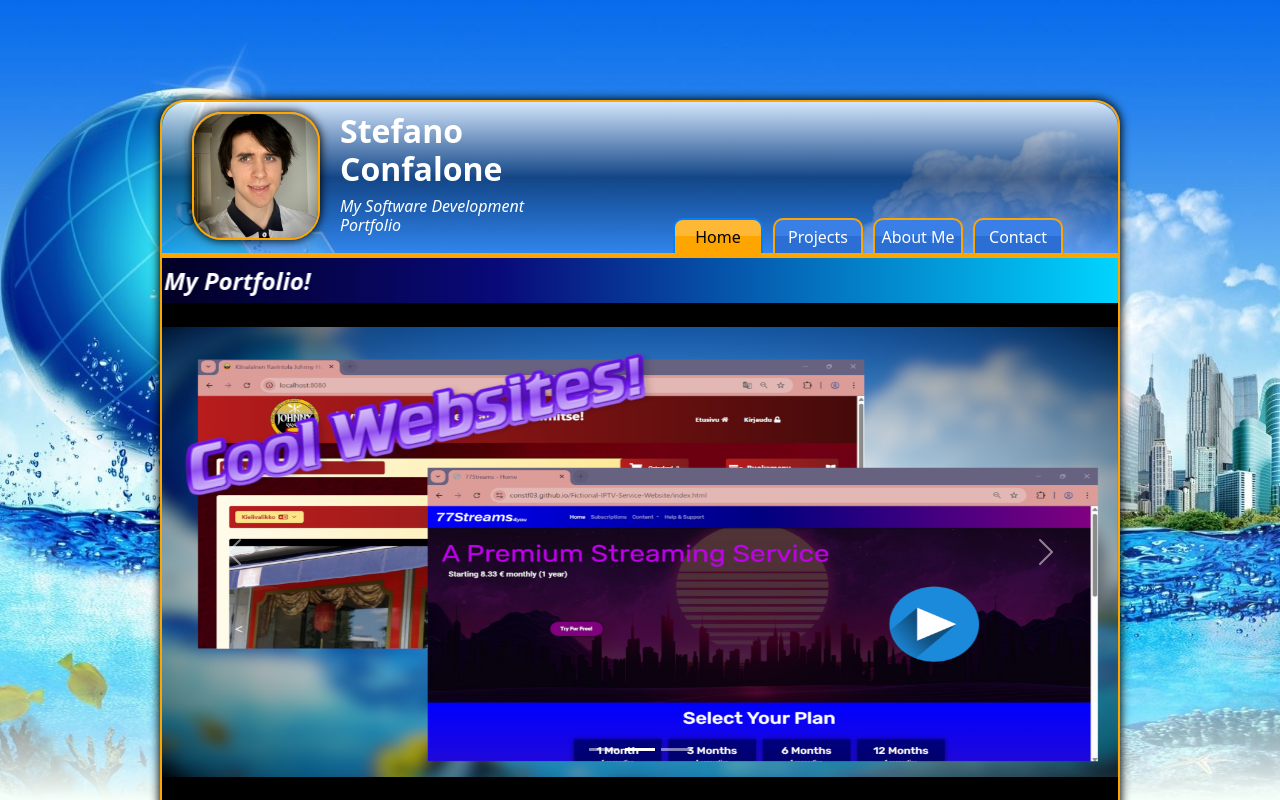
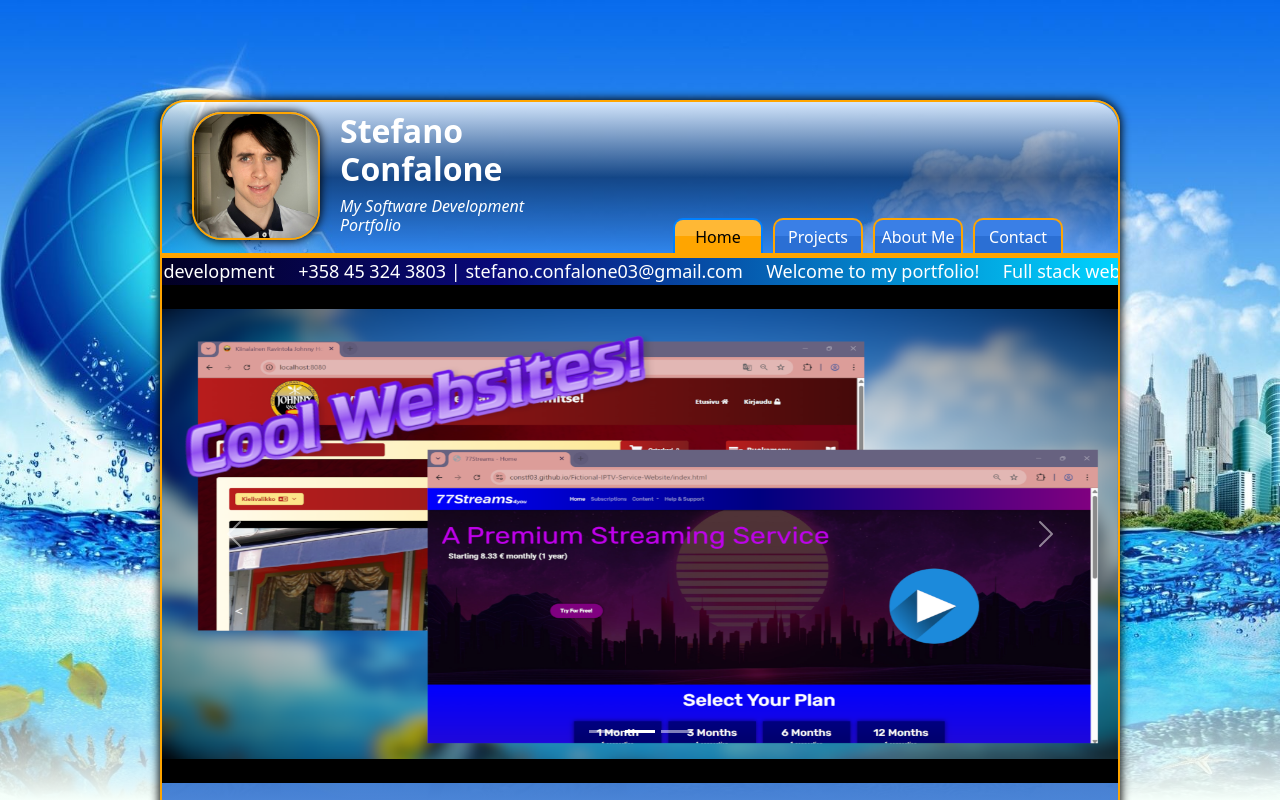
Before and after one commit to constf03/Portfolio-V3, a Next.js app in the folder src/: page / in a window 1280 px wide. Shown: the top 800 px of the page. Built offline with nearby package versions, Linux system fonts and the light colour scheme.

Commit message:
update marquee banner

```diff
--- a/src/components/Footer/Footer.module.css
+++ b/src/components/Footer/Footer.module.css
@@ -4,6 +4,7 @@
   padding: 10px;
   color: white;
   background: var(--dual-dark);
+  bottom: 0;
 }
 
 .footer_links {
--- a/src/components/MarqueeBanner/MarqueeBanner.module.css
+++ b/src/components/MarqueeBanner/MarqueeBanner.module.css
@@ -1,29 +1,9 @@
 .banner_container {
-  width: 100%;
   background: var(--marquee-bg);
   color: white;
-  overflow: hidden;
-  position: relative;
   display: flex;
   align-items: center;
-  height: 45px;
+  justify-content: center;
+  white-space: pre-wrap;
+  font-size: large;
 }
-
-.sliding_text {
-  white-space: nowrap;
-  display: inline-block;
-  position: absolute;
-  will-change: transform;
-  animation: slide_left 10s linear infinite;
-  width: 100%;
-  font-size: 24px;
-}
-
-@keyframes slide_left {
-  0% {
-    transform: translateX(100%);
-  }
-  100% {
-    transform: translateX(-100%);
-  }
-}
--- a/src/components/MarqueeBanner/MarqueeBanner.tsx
+++ b/src/components/MarqueeBanner/MarqueeBanner.tsx
@@ -1,14 +1,18 @@
 import React from "react";
+import Marquee from "react-fast-marquee";
 import styles from "./MarqueeBanner.module.css";
 
 export default function MarqueeBanner() {
   return (
     <div className={styles.banner_container}>
-      <span className={styles.sliding_text}>
-        <b>
-          <i>Welcome To My Portfolio!</i>
-        </b>
-      </span>
+      <Marquee speed={80}>
+        <span>Welcome to my portfolio!</span>
+        {/* prettier-ignore */ "     "}
+        <span>Full stack web and mobile development</span>
+        {/* prettier-ignore */ "     "}
+        <span>+358 45 324 3803 | stefano.confalone03@gmail.com</span>
+        {/* prettier-ignore */ "     "}
+      </Marquee>
     </div>
   );
 }
--- a/src/package.json
+++ b/src/package.json
@@ -15,6 +15,7 @@
     "react": "^19.0.0",
     "react-bootstrap": "^2.10.10",
     "react-dom": "^19.0.0",
+    "react-fast-marquee": "^1.6.5",
     "react-toastify": "^11.0.5"
   },
   "devDependencies": {
--- a/src/styles/colors.css
+++ b/src/styles/colors.css
@@ -1,6 +1,5 @@
 :root {
   --page-color: linear-gradient(to bottom, navy, blue, lightblue);
-  --page-border: linear-gradient(to bottom, gray, lightgray, whitesmoke);
   --banner-bg: linear-gradient(
     to bottom,
     rgba(255, 255, 255, 0.8),
```
